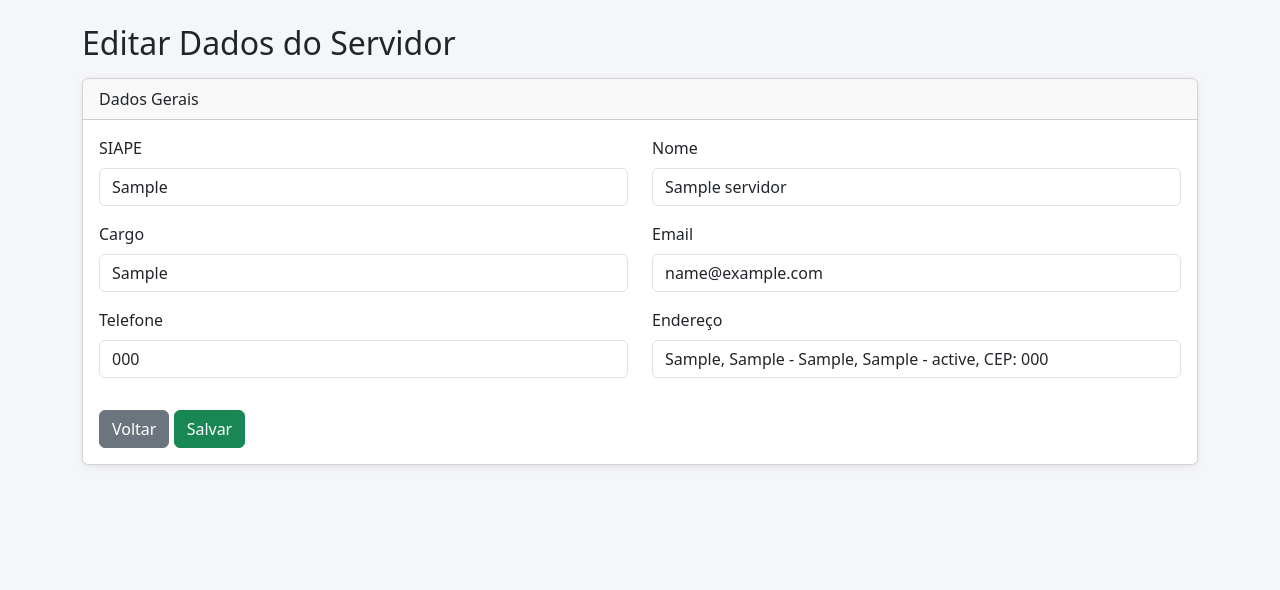
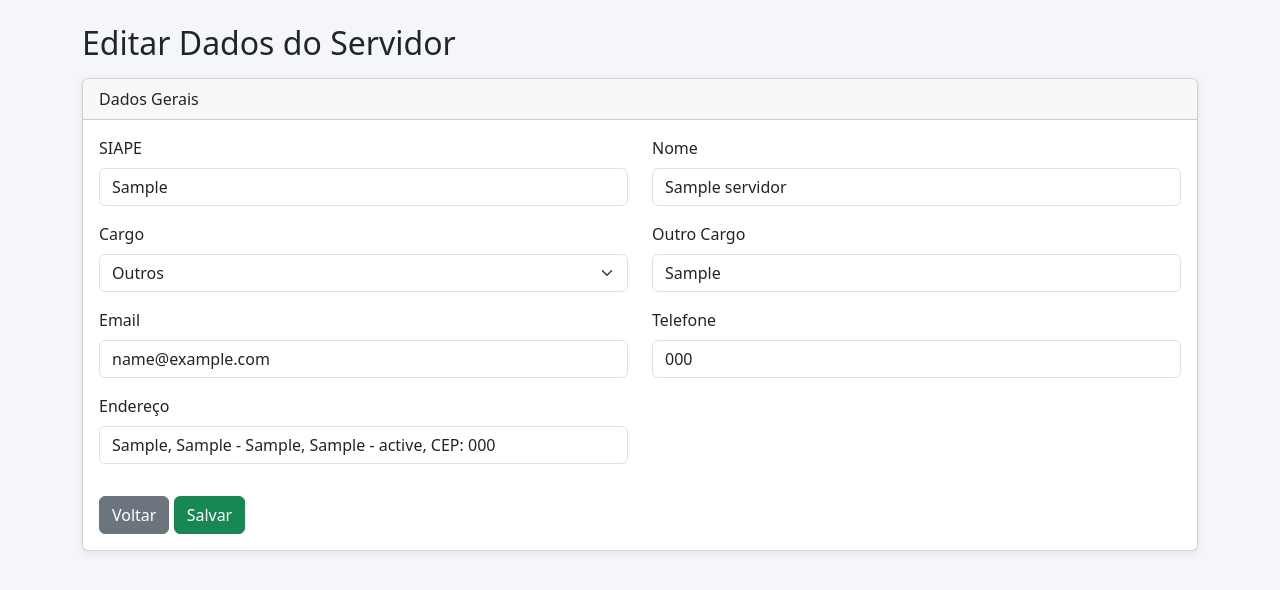
Before and after one commit to wfabi0/assistencia-social, a Django app: page /servidores/1/editar/ in a window 1280 px wide. Shown: the part 96-686 px from the top of the page. Run offline with Django 5.2, Linux system fonts and the light colour scheme; tables that the repository leaves empty hold one stand-in row (values such as "Sample post"); data that the repository does not hold is empty.

Commit message:
adiciona campos de cargo e outro cargo ao formulário de servidor e ajusta validações

```diff
--- a/atendimentos/forms.py
+++ b/atendimentos/forms.py
@@ -23,11 +23,9 @@ class AtendimentoForm(forms.ModelForm):
         cleaned_data = super().clean()
         tipo_pessoa = cleaned_data.get("tipo_pessoa")
 
-        # Validação de data obrigatória
         if not cleaned_data.get("data_atendimento"):
             raise ValidationError("A data do atendimento é obrigatória.")
 
-        # Validação de pessoa e limpeza das FKs não utilizadas
         if tipo_pessoa == "ALU":
             if not cleaned_data.get("aluno"):
                 raise ValidationError("Selecione o aluno atendido.")
--- a/templates/usuarios/servidor_form.html
+++ b/templates/usuarios/servidor_form.html
@@ -46,6 +46,16 @@
                         {{ form.cargo.errors }}
                     </div>
 
+                    <div
+                        class="col-md-6 mb-3"
+                        id="cargo-outro-container"
+                        style="display:none;"
+                    >
+                        <label class="form-label">Outro Cargo</label>
+                        {{ form.cargo_outro }}
+                        {{ form.cargo_outro.errors }}
+                    </div>
+
                     <div class="col-md-6 mb-3">
                         <label class="form-label">Email</label>
                         {{ form.email }}
@@ -60,11 +70,17 @@
 
                     <div class="col-md-6 mb-3">
                         <label class="form-label">Endereço</label>
+
                         <div class="position-relative autocomplete-wrapper">
                             {{ form.endereco_busca }}
                             {{ form.endereco_id }}
-                            <div id="endereco-sugestoes" class="list-group position-absolute w-100 autocomplete-results"></div>
+
+                            <div
+                                id="endereco-sugestoes"
+                                class="list-group position-absolute w-100 autocomplete-results"
+                            ></div>
                         </div>
+
                         {{ form.endereco_busca.errors }}
                     </div>
 
@@ -90,12 +106,13 @@
 {% block extra_js %}
 <script>
 (() => {
+
     const input = document.getElementById('id_endereco_busca');
     const hiddenId = document.getElementById('id_endereco_id');
     const resultsBox = document.getElementById('endereco-sugestoes');
     const endpoint = "{% url 'endereco_autocomplete' %}";
+
     let debounceId = null;
-    let selectedSuggestion = null;
 
     const clearResults = () => {
         resultsBox.innerHTML = '';
@@ -109,7 +126,9 @@
         }
 
         results.forEach((result) => {
+
             const button = document.createElement('button');
+
             button.type = 'button';
             button.className = 'list-group-item list-group-item-action';
             button.textContent = result.label;
@@ -117,7 +136,6 @@
             button.addEventListener('click', () => {
                 input.value = result.label;
                 hiddenId.value = result.id;
-                selectedSuggestion = result.label;
                 clearResults();
             });
 
@@ -126,27 +144,40 @@
     };
 
     const fetchResults = async (query) => {
+
         if (!query) {
             clearResults();
             return;
         }
 
-        const response = await fetch(`${endpoint}?q=${encodeURIComponent(query)}`);
+        try {
+
+            const response = await fetch(
+                `${endpoint}?q=${encodeURIComponent(query)}`
+            );
+
             const payload = await response.json();
+
             showResults(payload.results || []);
+
+        } catch (error) {
+            console.error(error);
+        }
     };
 
     input.addEventListener('input', () => {
+
         hiddenId.value = '';
-        selectedSuggestion = null;
 
         window.clearTimeout(debounceId);
+
         debounceId = window.setTimeout(() => {
             fetchResults(input.value.trim());
         }, 250);
     });
 
     input.addEventListener('blur', () => {
+
         window.setTimeout(() => {
             clearResults();
         }, 150);
@@ -155,6 +186,30 @@
     if (input.value) {
         fetchResults(input.value.trim());
     }
+
+    const cargoSelect = document.getElementById('id_cargo');
+    const cargoOutroContainer = document.getElementById(
+        'cargo-outro-container'
+    );
+
+    function atualizarCampoCargo() {
+
+        if (!cargoSelect) {
+            return;
+        }
+
+        if (cargoSelect.value === 'Outros') {
+            cargoOutroContainer.style.display = 'block';
+        } else {
+            cargoOutroContainer.style.display = 'none';
+        }
+    }
+
+    if (cargoSelect) {
+        cargoSelect.addEventListener('change', atualizarCampoCargo);
+        atualizarCampoCargo();
+    }
+
 })();
 </script>
 {% endblock %}
--- a/usuarios/forms.py
+++ b/usuarios/forms.py
@@ -12,6 +12,29 @@ ENDERECO_PATTERN = re.compile(
 
 
 class ServidorForm(forms.ModelForm):
+
+    CARGO_CHOICES = [
+        ('Professor', 'Professor'),
+        ('Técnico Administrativo', 'Técnico Administrativo'),
+        ('Coordenador', 'Coordenador'),
+        ('Diretor', 'Diretor'),
+        ('Outros', 'Outros'),
+    ]
+
+    cargo = forms.ChoiceField(
+        choices=CARGO_CHOICES,
+        widget=forms.Select(attrs={'class': 'form-select'})
+    )
+
+    cargo_outro = forms.CharField(
+        required=False,
+        label='Outro cargo',
+        widget=forms.TextInput(attrs={
+            'class': 'form-control',
+            'placeholder': 'Informe o cargo'
+        })
+    )
+
     endereco_busca = forms.CharField(
         label='Endereço',
         required=False,
@@ -21,27 +44,58 @@ class ServidorForm(forms.ModelForm):
             'autocomplete': 'off',
         }),
     )
+
     endereco_id = forms.IntegerField(
-        required=False, widget=forms.HiddenInput())
+        required=False,
+        widget=forms.HiddenInput()
+    )
 
     class Meta:
         model = Servidor
-        fields = ['siape', 'nome', 'cargo', 'email', 'telefone']
+        fields = [
+            'siape',
+            'nome',
+            'cargo',
+            'cargo_outro',
+            'email',
+            'telefone',
+        ]
         widgets = {
-            'siape': forms.TextInput(attrs={'class': 'form-control', 'placeholder': '0000000'}),
-            'nome': forms.TextInput(attrs={'class': 'form-control', 'placeholder': 'Nome completo'}),
-            'cargo': forms.TextInput(attrs={'class': 'form-control', 'placeholder': 'Cargo'}),
-            'email': forms.EmailInput(attrs={'class': 'form-control', 'placeholder': 'email@exemplo.com'}),
-            'telefone': forms.TextInput(attrs={'class': 'form-control', 'placeholder': '(00) 00000-0000'}),
+            'siape': forms.TextInput(attrs={
+                'class': 'form-control',
+                'placeholder': '0000000'
+            }),
+            'nome': forms.TextInput(attrs={
+                'class': 'form-control',
+                'placeholder': 'Nome completo'
+            }),
+            'email': forms.EmailInput(attrs={
+                'class': 'form-control',
+                'placeholder': 'email@exemplo.com'
+            }),
+            'telefone': forms.TextInput(attrs={
+                'class': 'form-control',
+                'placeholder': '(00) 00000-0000'
+            }),
         }
 
     def __init__(self, *args, **kwargs):
         super().__init__(*args, **kwargs)
 
         endereco = getattr(self.instance, 'endereco', None)
+
         if endereco:
             self.fields['endereco_busca'].initial = str(endereco)
             self.fields['endereco_id'].initial = endereco.pk
+
+        if self.instance.pk and self.instance.cargo:
+            cargos_padrao = [cargo[0] for cargo in self.CARGO_CHOICES]
+
+            if self.instance.cargo not in cargos_padrao:
+                self.initial['cargo'] = 'Outros'
+                self.initial['cargo_outro'] = self.instance.cargo
+            else:
+                self.initial['cargo'] = self.instance.cargo
 
     def _parse_endereco_texto(self, endereco_texto):
         match = ENDERECO_PATTERN.match(endereco_texto)
@@ -49,8 +103,10 @@ class ServidorForm(forms.ModelForm):
         if not match:
             return None
 
-        dados = {chave: valor.strip()
-                 for chave, valor in match.groupdict().items()}
+        dados = {
+            chave: valor.strip()
+            for chave, valor in match.groupdict().items()
+        }
 
         if not all(dados.values()):
             return None
@@ -61,10 +117,14 @@ class ServidorForm(forms.ModelForm):
         siape = self.cleaned_data['siape'].strip()
 
         if not siape.isdigit():
-            raise ValidationError('O SIAPE deve conter apenas números.')
+            raise ValidationError(
+                'O SIAPE deve conter apenas números.'
+            )
 
         if len(siape) < 5:
-            raise ValidationError('O SIAPE deve ter pelo menos 5 dígitos.')
+            raise ValidationError(
+                'O SIAPE deve ter pelo menos 5 dígitos.'
+            )
 
         return siape
 
@@ -72,17 +132,11 @@ class ServidorForm(forms.ModelForm):
         nome = self.cleaned_data['nome'].strip()
 
         if len(nome) < 3:
-            raise ValidationError('Informe um nome válido.')
+            raise ValidationError(
+                'Informe um nome válido.'
+            )
 
         return nome
-
-    def clean_cargo(self):
-        cargo = self.cleaned_data['cargo'].strip()
-
-        if len(cargo) < 3:
-            raise ValidationError('Informe um cargo válido.')
-
-        return cargo
 
     def clean_telefone(self):
         telefone = self.cleaned_data.get('telefone')
@@ -92,29 +146,55 @@ class ServidorForm(forms.ModelForm):
 
         telefone = telefone.strip()
 
-        if not all(char.isdigit() or char in ' ()+-' for char in telefone):
-            raise ValidationError('Informe um telefone válido.')
+        if not all(
+            char.isdigit() or char in ' ()+-'
+            for char in telefone
+        ):
+            raise ValidationError(
+                'Informe um telefone válido.'
+            )
 
         return telefone
 
     def clean_endereco_busca(self):
-        return self.cleaned_data.get('endereco_busca', '').strip()
+        return self.cleaned_data.get(
+            'endereco_busca',
+            ''
+        ).strip()
 
     def clean(self):
         cleaned_data = super().clean()
+
+        cargo = cleaned_data.get('cargo')
+        cargo_outro = cleaned_data.get(
+            'cargo_outro',
+            ''
+        ).strip()
+
         endereco_id = cleaned_data.get('endereco_id')
-        endereco_busca = cleaned_data.get('endereco_busca', '')
+        endereco_busca = cleaned_data.get(
+            'endereco_busca',
+            ''
+        )
 
         self._endereco_resolvido = None
         self._novo_endereco_dados = None
 
+        if cargo == 'Outros' and not cargo_outro:
+            self.add_error(
+                'cargo_outro',
+                'Informe o cargo.'
+            )
+
         if endereco_id:
-            endereco = Endereco.objects.filter(pk=endereco_id).first()
+            endereco = Endereco.objects.filter(
+                pk=endereco_id
+            ).first()
 
             if endereco is None:
                 self.add_error(
                     'endereco_busca',
-                    'Selecione um endereço existente da lista ou deixe o campo vazio para cadastrar um novo.',
+                    'Selecione um endereço existente da lista ou deixe o campo vazio para cadastrar um novo.'
                 )
                 return cleaned_data
 
@@ -124,27 +204,38 @@ class ServidorForm(forms.ModelForm):
         if not endereco_busca:
             return cleaned_data
 
-        endereco_dados = self._parse_endereco_texto(endereco_busca)
+        endereco_dados = self._parse_endereco_texto(
+            endereco_busca
+        )
 
         if endereco_dados is None:
             self.add_error(
                 'endereco_busca',
-                'Digite o endereço no formato "Rua, número - bairro, cidade - estado, CEP: 00000-000" ou selecione uma opção da lista.',
+                'Digite o endereço no formato "Rua, número - bairro, cidade - estado, CEP: 00000-000" ou selecione uma opção da lista.'
             )
             return cleaned_data
 
         self._novo_endereco_dados = endereco_dados
+
         return cleaned_data
 
     def save(self, commit=True):
         servidor = super().save(commit=False)
 
+        if self.cleaned_data['cargo'] == 'Outros':
+            servidor.cargo = self.cleaned_data['cargo_outro']
+        else:
+            servidor.cargo = self.cleaned_data['cargo']
+
         if self._endereco_resolvido is not None:
             servidor.endereco = self._endereco_resolvido
+
         elif self._novo_endereco_dados is not None:
             endereco, _ = Endereco.objects.get_or_create(
-                **self._novo_endereco_dados)
+                **self._novo_endereco_dados
+            )
             servidor.endereco = endereco
+
         else:
             servidor.endereco = None
 
```
Lines whose indentation alone changed are shown as unchanged.
